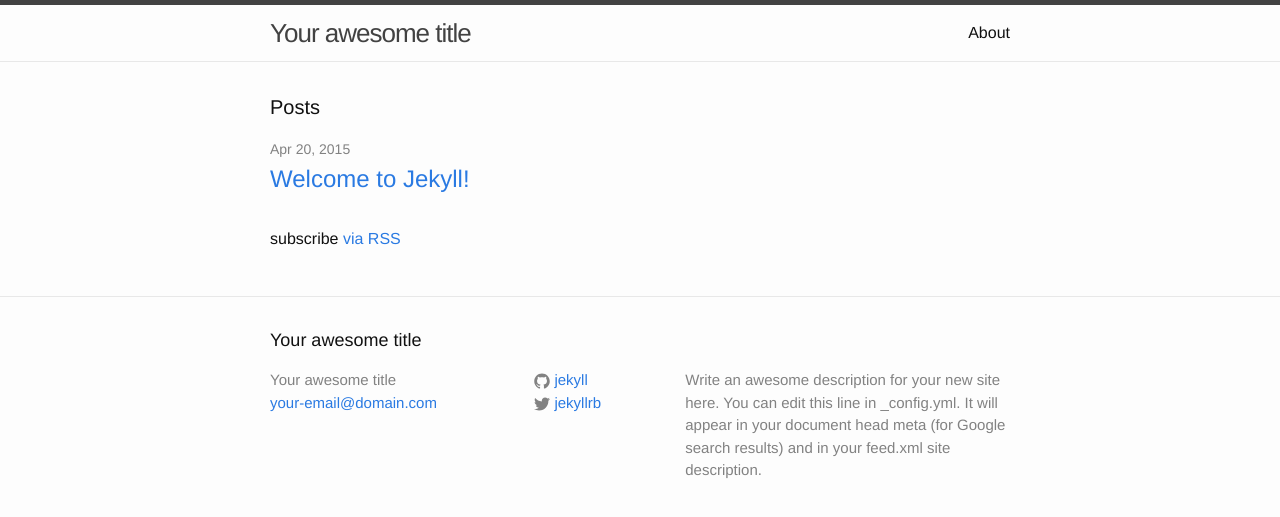
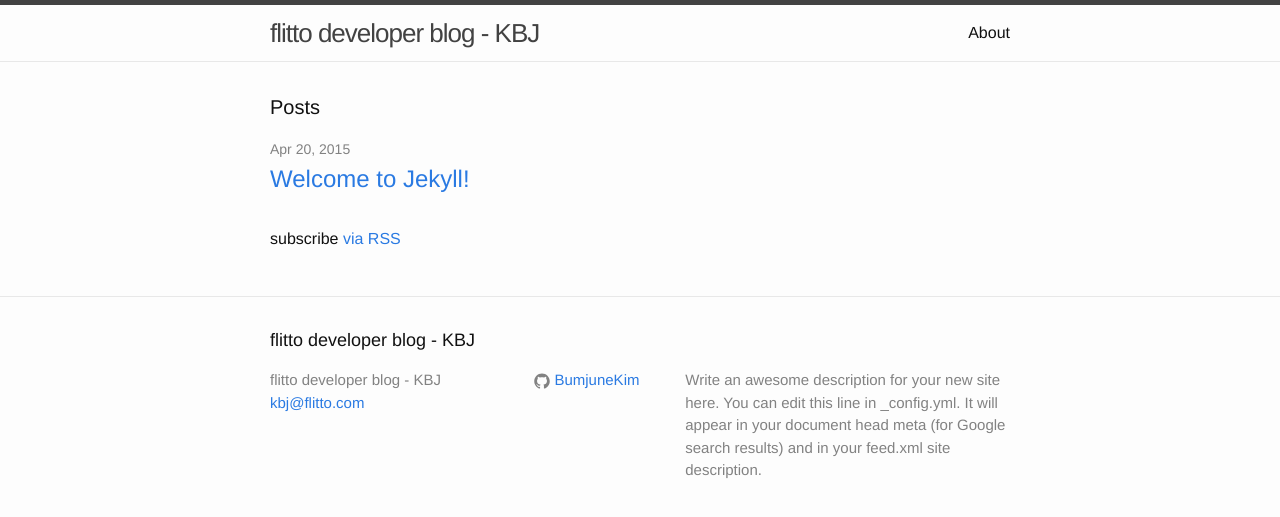
Before and after one commit to BumjuneKim/BumjuneKim.github.io, a Jekyll site: the page built from index.html, in a window 1280 px wide. Shown: the top 517 px of the page. Built offline with Jekyll 4.4.1, drawn with Linux system fonts in a browser that asks for light colours.

Commit message:
jekyll _config.yml file update
 -

```diff
--- a/_config.yml
+++ b/_config.yml
@@ -1,14 +1,13 @@
 # Site settings
-title: Your awesome title
-email: your-email@domain.com
+title: flitto developer blog - KBJ
+email: kbj@flitto.com
 description: > # this means to ignore newlines until "baseurl:"
   Write an awesome description for your new site here. You can edit this
   line in _config.yml. It will appear in your document head meta (for
   Google search results) and in your feed.xml site description.
 baseurl: "" # the subpath of your site, e.g. /blog/
 url: "http://yourdomain.com" # the base hostname & protocol for your site
-twitter_username: jekyllrb
-github_username:  jekyll
+github_username: BumjuneKim
 
 # Build settings
 markdown: kramdown
```
